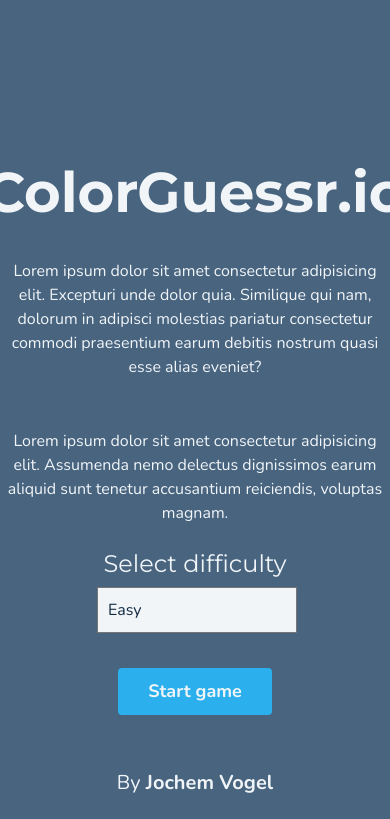
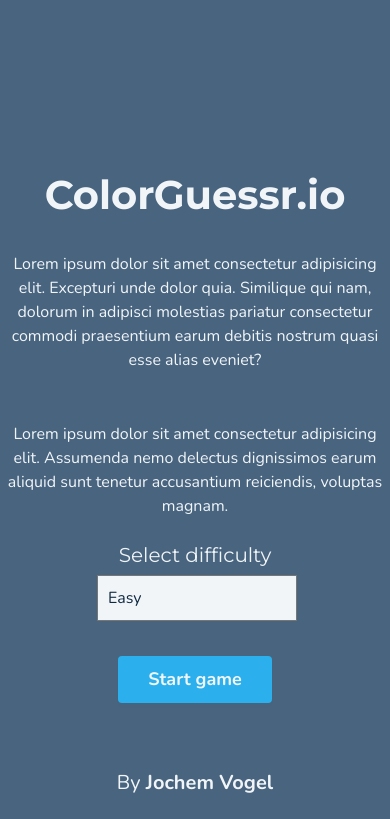
Before and after one commit to jochemvogel/ColorGuessr.io, a PHP site: page / in a window 390 px wide; the page is wider, and only the part inside the window is pictured. Shown: the top 819 px of that part. Run offline with PHP 8.4, Linux system fonts and the light colour scheme; some libraries are stand-ins or nearby versions.

Commit message:
Add media queries for reponsibility

```diff
--- a/css/style.css
+++ b/css/style.css
@@ -144,6 +144,10 @@ button:focus {
     margin: 20px 0;
 }
 
+.display-score {
+    margin-bottom: 20px;
+}
+
 .end-container {
     display: none;
     background-color: var(--bg-color);
@@ -261,10 +265,38 @@ button:focus {
 /* MEDIA QUERIES */
 
 @media screen and (max-width: 500px) {
+    h1 {
+        font-size: 40px;
+    }
+
+    h2 {
+        font-size: 24px;
+    }
+
+    h3 {
+        font-size: 20px;
+    }
+
+    .button-group .btn {
+        margin: 20px;
+        font-size: 15px;
+    }
+
     .circle {
         width: 30%;
-        padding: 20%;
+        padding: 22%;
         height: 100%;
-        margin: 5%;
+        margin: 3%;
     }
+
+    .circles {
+        text-align: center;
+        margin: 0;
+    }
+
+    .display-color-group span {
+        font-size: 28px;
+    }
+
+
 }
```
